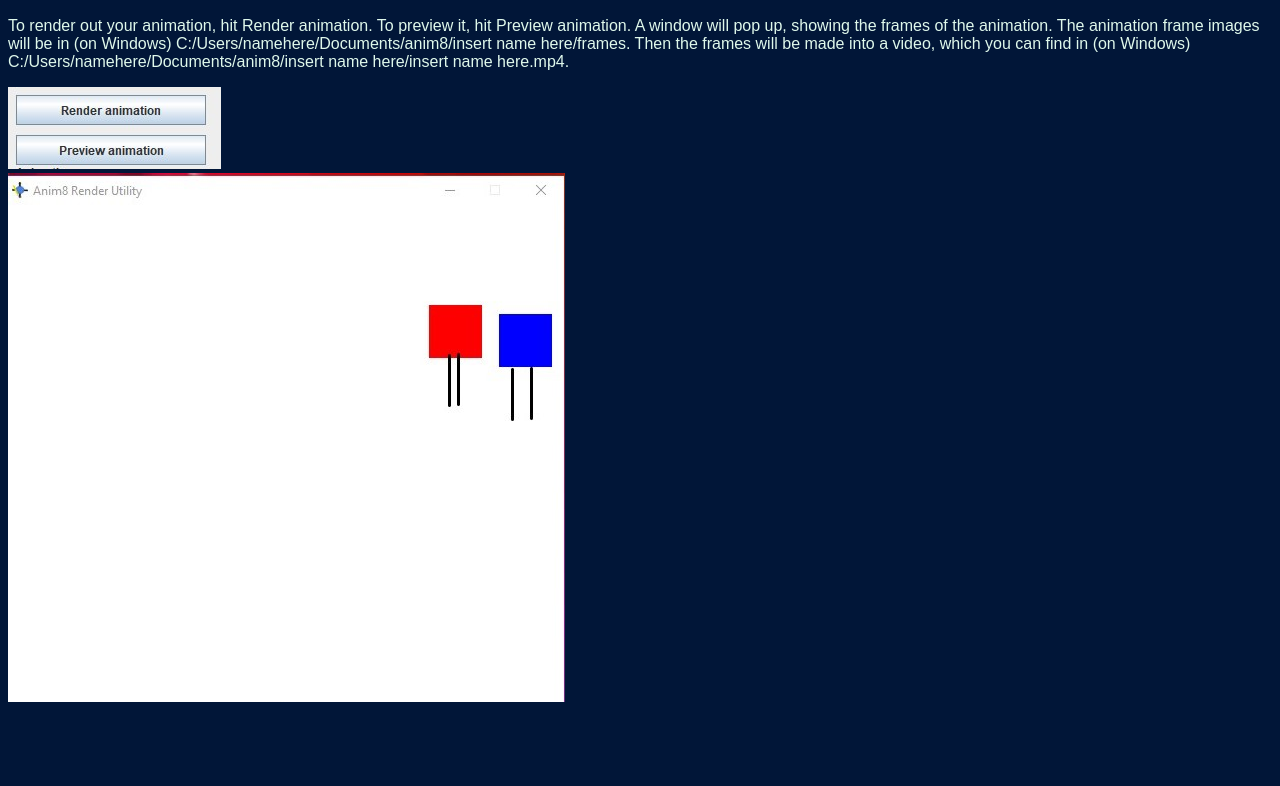
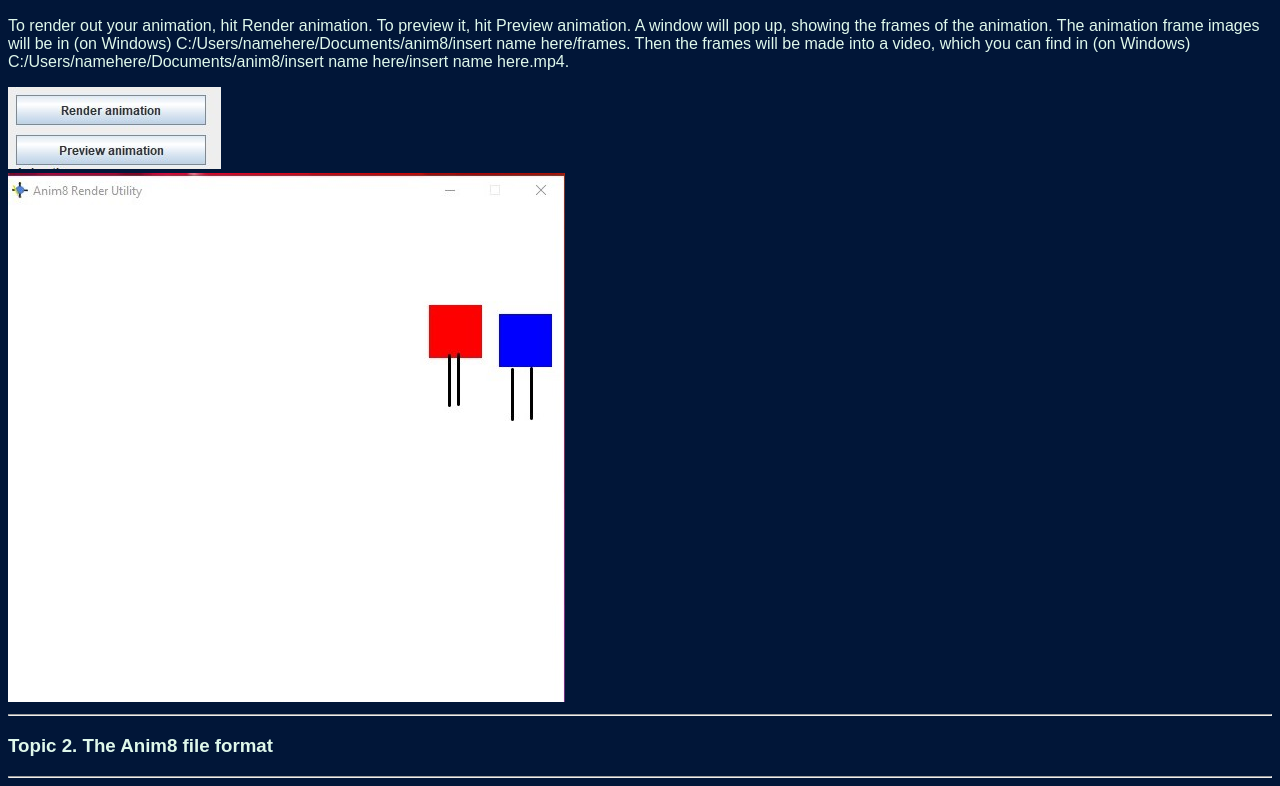
Before and after one commit to Jacob-Python/anim8-website, a plain HTML site: page howto.html in a window 1280 px wide. Shown: the part 4263-5049 px from the top of the page. Before the commit the page ends 4977 px from the top, so only its background shows below. Drawn offline with Linux system fonts and the light colour scheme.

Commit message:
Update howto.html

```diff
--- a/howto.html
+++ b/howto.html
@@ -43,7 +43,7 @@
 			</p>
 			<img src="fileops.png" alt="If you opened a file, you'll see this.">
 			<h4>1.3. Animating Models</h4>
-			<p>To create an animation, select the model to apply the animation to. Select a transform from the dropdown. Then, enter a number if you're scaling or a coordinate pair like this one: 3,4. Then hit apply. The animation will appear on the list, as seen in the image below.</p>
+			<p>To create an animation, select the model to apply the animation to from the dropdown. Select a transform from the dropdown. Then, enter a number if you're scaling or a coordinate pair like this one: 3,4. Then hit apply. The animation will appear on the list, as seen in the image below.</p>
 			<p>To delete an animation from the current frame, enter its number in the Delete field and hit the Delete button, seen below.</p>
 			<img src="makeanim.png" alt="Applying an animation">
 			<p>To combine the transforms into a frame, hit Merge all into frame, then hit Yes on the popup, as seen here.<br>Also, to save the current frames, hit Save animation.</p>
@@ -59,6 +59,10 @@
 			</p>
 			<img src="rprev.png" alt="Render and preview UI options."><br>
 			<img src="awin.png.jpg" alt="Animation render/preview window.">
+			<hr>
+			<h3>Topic 2. The Anim8 file format</h3>
+			<hr>
+
 			</div>
 	</body>
 </html>
```
